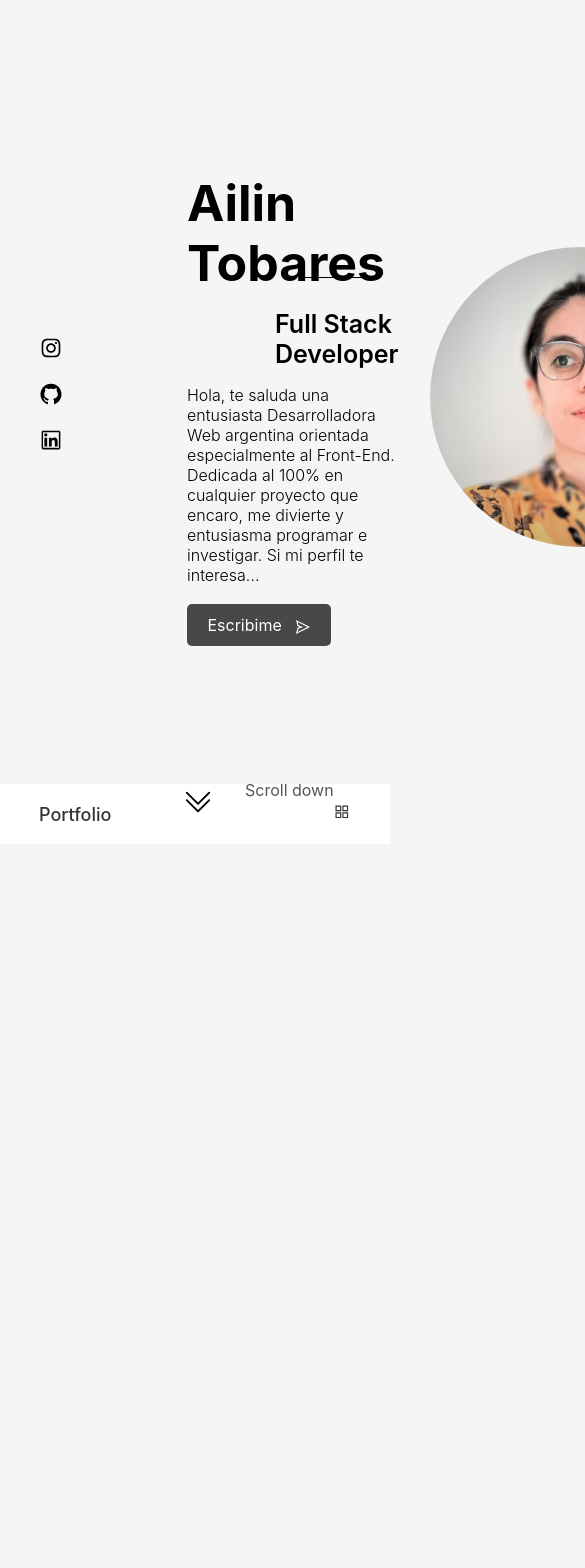
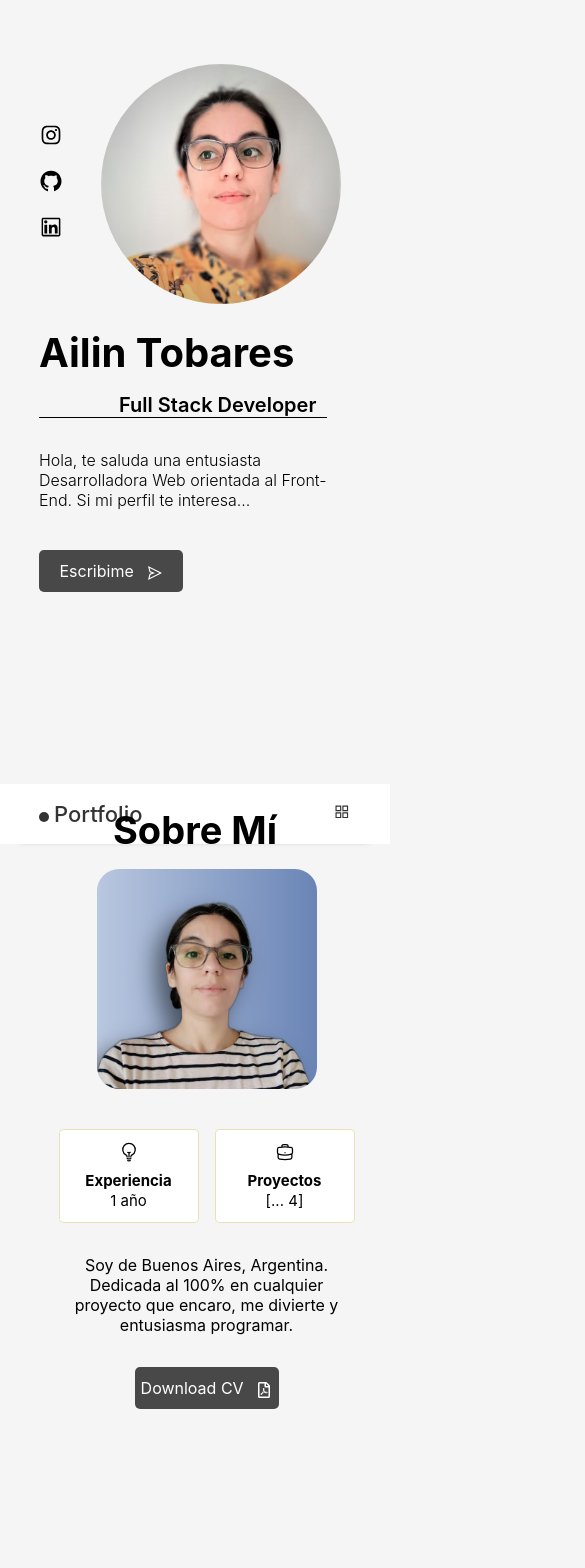
Before and after one commit to a1l1n/Portfolio, a React (Create React App) app: page / in a window 390 px wide. Shown: the top 1568 px of the page, 585 px wide, since content can reach past the window. Before the commit the page ends 844 px from the top, so only its background shows below. Built offline with nearby package versions, Linux system fonts and the light colour scheme.

Commit message:
Update 25/12/2022

```diff
--- a/src/App.css
+++ b/src/App.css
@@ -2,11 +2,26 @@
   margin: 0;
   padding: 0;
   box-sizing: border-box;
+
 }
 
 html {
   scroll-behavior: smooth;
   background-color: whitesmoke;
+}
+
+.button {
+  display: flex;
+  flex-wrap: wrap;
+  align-items: center;
+  justify-content: center;
+  text-align: center;
+  background-color: rgba(0, 0, 0, 0.705);
+  height: 2.6em;
+  width: 9em;
+  margin-top: 2.5rem;
+  border-radius: 5px;
+  transition: .3s ease-in-out;
 }
 
 
--- a/src/App.js
+++ b/src/App.js
@@ -1,13 +1,15 @@
 import './App.css';
+import { About } from './Components/About/About';
 import { Home } from './Components/Home/Home';
 import { NavBar } from './Components/NavBar/NavBar';
 
 function App() {
   return (
-    <div className="App">
+    <div className='App'>
       <NavBar />
-      <main className="main">
+      <main className="main" >
         <Home />
+        <About />
       </main>
     </div>
   );
--- /dev/null
+++ b/src/Components/About/About.jsx
@@ -0,0 +1,27 @@
+import React from 'react';
+import Image from "../../assets/Profile3.png";
+import { Info } from './Info';
+import { FaRegFilePdf } from "react-icons/fa";
+import CV from "../../assets/CV-Tobares Ailin.pdf"
+import Styles from "./About.module.css";
+
+export const About = () => {
+  return (
+    <section className={Styles.about_section} id="about">
+        <div className={Styles.about_title_section}>
+            <h2 className={Styles.section_title}>Sobre Mí</h2>
+        </div>
+
+        <div className={Styles.about_container}>
+            <img src={Image} alt="" className={Styles.about_image}/>
+            <div className={Styles.about_data}>
+                <Info />
+                <p className={Styles.about_description}>Soy de Buenos Aires, Argentina. Dedicada al 100% en cualquier proyecto que encaro, me divierte y entusiasma programar. </p>
+                <div className={Styles.about_button}>
+                    <a download="" href={CV} className={Styles.about_button_a}>Download CV <FaRegFilePdf className={Styles.about_button_icon}/></a>
+                </div>
+            </div>
+        </div>
+    </section>
+  )
+}
--- /dev/null
+++ b/src/Components/About/About.module.css
@@ -0,0 +1,167 @@
+.about_section {
+    height: 90vh;
+    width: 70%;
+    margin-left: auto;
+    margin-right: auto;
+}
+
+.about_container {
+    display: grid;
+    grid-template-columns: repeat(2, 1fr);
+    column-gap: 4rem;
+    align-items: center;
+    margin-left: 3rem;
+    margin-top: 3rem;
+}
+
+.about_title_section {
+    padding-top: 2em;
+}
+.section_title {
+    text-align: center;
+    font-size: 40px;
+    margin-top: 0.5em;
+}
+
+.about_image {
+    width: 350px;
+    height: 350px;
+    border-radius: 10%;
+}
+
+.about_info_grid {
+    display: grid;
+    grid-template-columns: repeat(2, 140px);
+    gap: 1rem;
+    margin-bottom: 2rem;
+}
+
+.about_box {
+    background-color: white;
+    border: 1px solid rgba(175, 150, 6, 0.281);
+/*     border: 1px solid rgba(0, 0, 0, 0.164); */
+    border-radius: 5px;
+    text-align: center;
+    padding: 1rem 1.25rem;
+}
+
+.about_info_icon {
+    font-size: 20px;
+    margin-bottom: 5px;
+}
+
+.about_info_title {
+    font-size: 15px;
+    font-weight: 700;
+}
+
+.about_info_subtitle {
+    font-size: 15px;
+}
+
+.about_description {
+    padding: 0 4rem 0 0;
+    margin-bottom: 3.5rem;
+}
+
+/* BUTTON ---------------------------------------------- */
+.about_button {
+    display: flex;
+    flex-wrap: wrap;
+    align-items: center;
+    justify-content: center;
+    text-align: center;
+    background-color: rgba(0, 0, 0, 0.705);
+    height: 2.6em;
+    width: 9em;
+    margin-top: 1rem;
+    margin-bottom: 1rem;
+    border-radius: 5px;
+    transition: .3s ease-in-out;
+}
+
+.about_button_a {
+    display: flex;
+    justify-content: space-between;
+    color: white;
+    text-decoration: none;
+}
+
+.about_button_icon {
+    margin-left: 0.8em;
+    margin-top: 4px;
+    align-items: center;
+}
+
+.about_button:hover {
+    background-color: rgba(0, 0, 0, 0.87);
+}
+
+/* RESPONSIVE ------------------------------------ */
+
+@media screen and (max-width: 992px) {
+    .about_container {
+        grid-template-columns: 1fr;
+        row-gap: 2.5rem;
+        margin: 0;
+    }
+
+    .about_title_section {
+        padding: 0;
+        padding-top: 0.5rem;
+        margin-bottom: 1rem;
+    }
+
+    .section_title {
+        font-size: 38px;
+        text-align: center;
+    }
+
+    .about_image {
+        position: relative;
+        width: 220px;
+        height: 220px;
+        margin-left: auto;
+        margin-right: auto;
+    }
+
+    .about_box {
+        padding: 0.75rem 0.5rem;
+    }
+
+    .about_data {
+        text-align: center;
+    }
+
+    .about_info_grid {
+        justify-content: center;
+    }
+
+    .about_description {
+        padding: 0 5rem;
+        margin-bottom: 2rem;
+    }
+
+    .about_button {
+        margin-left: auto;
+        margin-right: auto;
+    }
+}
+
+@media screen and (max-width: 801px) {
+     .about_section {
+        position: relative;
+/*         margin-bottom: 4rem; */
+        bottom: 4rem;
+     }
+}
+
+@media screen and (max-width: 576px) {
+     .about_description {
+         padding: 0;
+     }
+}
+
+@media screen and (max-width: 350px){
+
+}
--- /dev/null
+++ b/src/Components/About/Info.jsx
@@ -0,0 +1,21 @@
+import React from 'react';
+import { HiOutlineLightBulb, HiOutlineBriefcase } from "react-icons/hi2";
+import Styles from "./About.module.css";
+
+export const Info = () => {
+  return (
+    <div className={Styles.about_info_grid}>
+        <div className={Styles.about_box}>
+            <HiOutlineLightBulb className={Styles.about_info_icon} />
+            <h3 className={Styles.about_info_title}>Experiencia</h3>
+            <span className={Styles.about_info_subtitle}>1 año</span>
+        </div>
+
+        <div className={Styles.about_box}>
+            <HiOutlineBriefcase className={Styles.about_info_icon}/>
+            <h3 className={Styles.about_info_title}>Proyectos</h3>
+            <span className={Styles.about_info_subtitle}>[... 4]</span>
+        </div>
+    </div>
+  )
+}
--- a/src/Components/Home/Data.jsx
+++ b/src/Components/Home/Data.jsx
@@ -6,8 +6,10 @@ export const Data = () => {
   return (
     <div className={Styles.home_data}>
         <h1 className={Styles.home_title}>Ailin Tobares</h1>
-        <h3 className={Styles.home_subtitle}>Full Stack Developer</h3>
-        <p className={Styles.home_presentation}>Hola, te saluda una entusiasta Desarrolladora Web argentina orientada especialmente al Front-End. Dedicada al 100% en cualquier proyecto que encaro, me divierte y entusiasma programar e investigar. Si mi perfil te interesa... </p>
+        <div className={Styles.home_subtitle}>
+            <h3>Full Stack Developer</h3>
+        </div>
+        <p className={Styles.home_presentation}>Hola, te saluda una entusiasta Desarrolladora Web orientada al Front-End. Si mi perfil te interesa... </p>
 
         <div  className={Styles.home_button}>
             <a href="#contact" className={Styles.home_button_a}>
--- a/src/Components/Home/Home.module.css
+++ b/src/Components/Home/Home.module.css
@@ -1,5 +1,4 @@
 .home_section {
-    width: 100vw;
     height: 100vh;
     padding-top: 3.8em;
 }
@@ -8,7 +7,7 @@
     display: grid;
     width: 80%;
     margin: auto;
-    row-gap: 7em;
+    row-gap: 5em;
 }
 
 .home_content {
@@ -24,15 +23,6 @@
 }
 
 /* IMAGE ------------------------------------ */
-
-/* .home_box_img {
-    order: 1;
-    width: 400px;
-    height: 400px;
-    background-color: yellow;
-    border-radius: 50%;
-}
- */
 .home_img {
     background: url("../../assets/Profile2.jpeg");
     background-repeat: no-repeat;
@@ -41,8 +31,8 @@
     box-shadow: inset 0 0 0 9px rgb(255, 255, 255 / 30%);
     order: 1;
     justify-self: center;
-    width: 300px;
-    height: 300px;
+    width: 360px;
+    height: 360px;
     border-radius: 150%;
 }
 
@@ -57,6 +47,7 @@
     background-color: rgba(0, 0, 0, 0.705);
     height: 2.6em;
     width: 9em;
+    margin-top: 2.5rem;
     border-radius: 5px;
     transition: .3s ease-in-out;
 }
@@ -107,13 +98,18 @@
 /* SUBTITLE --------------------------------------------------- */
 
 .home_subtitle {
-    font-size: 25px;
-    font-weight: 600;
+    width: 20rem;
     margin-bottom: 1rem;
-    margin-left: 5.5rem;
+    border-bottom: 0.5px solid black;
 }
 
-.home_subtitle::before {
+.home_subtitle h3 {
+    margin-left: 5rem;
+    font-weight: 600;
+    font-size: 25px;
+}
+
+/* .home_subtitle::before {
     content: "";
     position: absolute;
     width: 70px;
@@ -121,11 +117,12 @@
     background-color: black;
     left: 19rem;
     top: 17.3rem;
-}
+} */
 
 /* PRESENTATION ----------------------------------------------- */
 
 .home_presentation {
+    max-width: 500px;
     font-weight: 350;
     margin-bottom: 1.2rem;
 }
@@ -135,6 +132,8 @@
     justify-content: center;
     align-items: center;
     height: 4em;
+    position: relative;
+    z-index: 0;
 }
 
 .home_scroll_button {
@@ -164,3 +163,76 @@
     top: .5rem;
     color: rgba(0, 0, 0, 0.671)
 }
+
+/* RESPONSIVE ------------------------------ */
+@media screen and (max-width: 992px){
+    .home_content {
+        grid-template-columns: 100px repeat(2, 1fr);
+        column-gap: 1.25rem;
+    }
+
+    .home_subtitle {
+        margin-bottom: 2rem;
+    }
+
+    .home_presentation {
+        max-width: initial;
+        margin-bottom: 1rem;
+    }
+
+    .home_img {
+        width: 260px;
+        height: 260px;
+        box-shadow: inset 0 0 0 8px rgb(255, 255, 255 / 30%);
+    }
+}
+
+@media screen and (max-width: 801px){
+    .home_section {
+        padding-top: 2rem;
+    }
+
+    .home_content {
+        grid-template-columns: 0.5fr 3fr;
+        padding-top: 2rem;
+    }
+
+    .home_img {
+        order: initial;
+        justify-self: initial;
+        width: 240px;
+        height: 240px;
+        box-shadow: inset 0 0 0 6px rgb(255, 255, 255 / 30%);
+    }
+
+    .home_data {
+        grid-column: 1/3;
+    }
+
+    .home_title {
+        font-size: 40px;
+    }
+
+    .home_subtitle {
+        width: 18rem;
+    }
+
+    .home_subtitle h3 {
+        font-size: 20px;
+    }
+
+    .home_presentation {
+        margin-bottom: 1rem;
+    }
+
+    .home_scroll {
+        display: none;
+    }
+}
+
+@media screen and (max-width: 350px){
+    .home_img {
+        width: 180px;
+        height: 180px;
+    }
+}
--- a/src/Components/NavBar/NavBar.jsx
+++ b/src/Components/NavBar/NavBar.jsx
@@ -1,6 +1,6 @@
 import React, { useState } from 'react';
 import { AiOutlineHome, AiOutlineUser, AiOutlineFileDone, AiOutlinePicture, AiOutlineSend, AiOutlineClose, AiOutlineAppstore } from "react-icons/ai";
-import { BsBriefcase } from "react-icons/bs";
+import { BsBriefcase, BsCircleFill } from "react-icons/bs";
 import Styles from "./NavBar.module.css";
 
 export const NavBar = () => {
@@ -9,7 +9,7 @@ export const NavBar = () => {
   return (
     <header className={Styles.header}>
         <nav className={Styles.nav}>
-            <div className={Styles.nav_logo}>Portfolio</div>
+            <div className={Styles.nav_logo}><BsCircleFill className={Styles.nav_logo_icon} />Portfolio</div>
             <div className={Toggle ? Styles.show_menu : Styles.nav_menu}>
                 <ul className={Styles.nav_menu_grid}>
 
@@ -33,7 +33,7 @@ export const NavBar = () => {
 
                     <li className={Styles.nav_menu_item}>
                         <BsBriefcase className={Styles.nav_menu_icon}/>
-                        <a href='#services' className={Styles.nav_menu_link}> Services
+                        <a href='#services' className={Styles.nav_menu_link}> Servicios
                         </a>
                     </li>
 
@@ -45,7 +45,7 @@ export const NavBar = () => {
 
                     <li className={Styles.nav_menu_item}>
                         <AiOutlineSend className={Styles.nav_menu_icon}/>
-                        <a href='#contact' className={Styles.nav_menu_link}> Contact
+                        <a href='#contact' className={Styles.nav_menu_link}> Contacto
                         </a>
                     </li>
                 </ul>
--- a/src/Components/NavBar/NavBar.module.css
+++ b/src/Components/NavBar/NavBar.module.css
@@ -1,8 +1,9 @@
 .header {
-    width: 100%;
+    width: 100vw;
     position: fixed;
     z-index: fixed;
     background-color: white;
+    box-shadow: 0px 15px 10px -22px #111
 }
 
 .nav {
@@ -17,8 +18,13 @@
 
 .nav_logo, .nav_toggle {
     color: rgb(51, 51, 53);
-    font-size: 18px;
+    font-size: 22px;
     font-weight: 500;
+}
+
+.nav_logo_icon {
+    font-size: 10px;
+    margin-right: 5px;
 }
 
 .nav_menu_grid {
```
Also changed, not shown: src/assets/Profile3.png (added), 1 other file (tests, documents, lock files or other folders).
